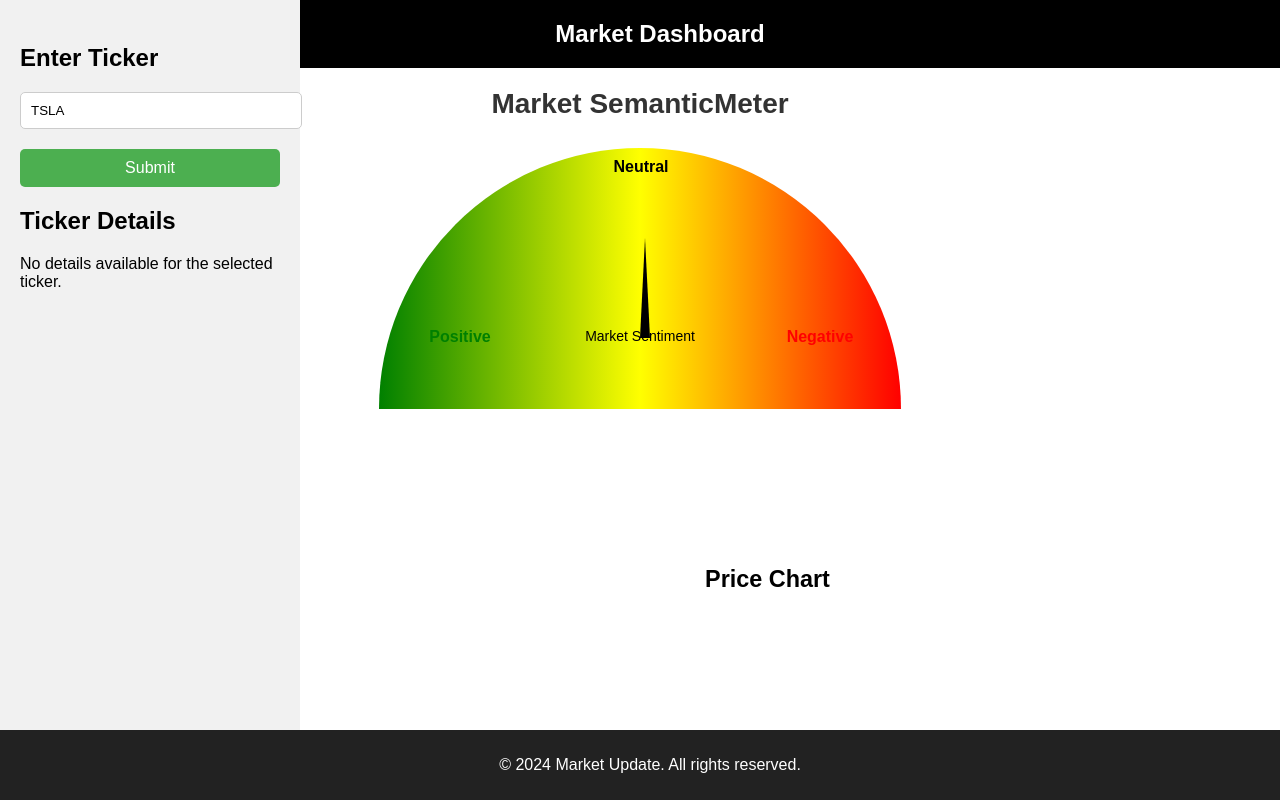
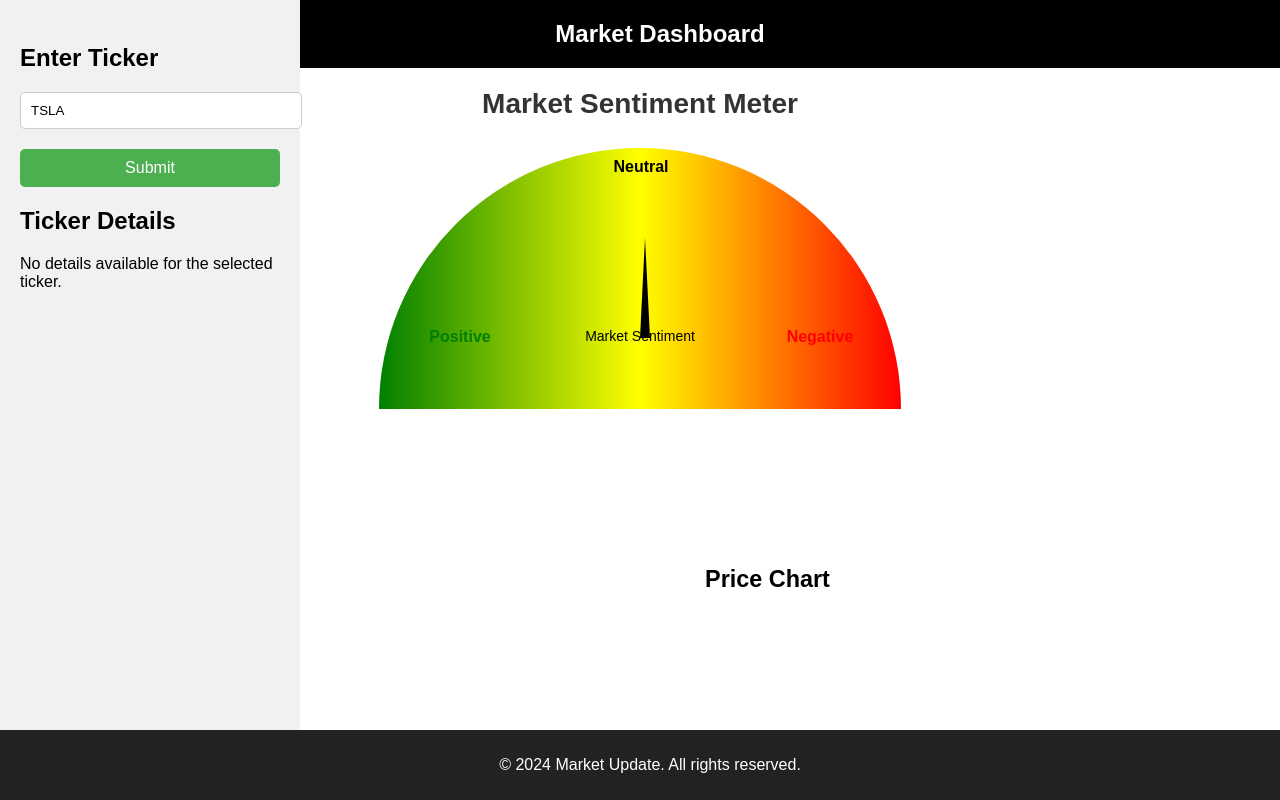
Before and after one commit to sudkc37/Sentiment-Analysis, a Flask app: template templates/temp.html in a window 1280 px wide. Run offline with Flask 3, Linux system fonts and the light colour scheme; the template is opened without the code that fills it, so the values that code supplies are empty.

Commit message:
file added

```diff
--- a/app2.py
+++ b/app2.py
@@ -6,6 +6,7 @@ from detail import ticker_detail
 import warnings
 warnings.filterwarnings("ignore")
 from graph import plot_price
+import os
 
 app = Flask(__name__)
 
@@ -64,4 +65,5 @@ def home():
     )
 
 if __name__ == "__main__":
-    app.run(debug=True, threaded=True)
+    port = int(os.environ.get("PORT", 4000))
+    app.run(debug=True, threaded=True, host="0.0.0.0", port=port)
--- a/templates/temp.html
+++ b/templates/temp.html
@@ -201,7 +201,7 @@
 
 <!-- Gauge chart -->
 <div class="gauge-container">
-    <div class="semantic-meter">Market SemanticMeter</div>
+    <div class="semantic-meter">Market Sentiment Meter</div>
     <svg class="gauge" viewBox="0 0 100 50" xmlns="http://www.w3.org/2000/svg">
         <defs>
             <linearGradient id="gradient" x1="0%" y1="0%" x2="100%" y2="0%">
```
Also changed, not shown: static/AAL_price_plot.png, static/AAPL_price_plot.png.
